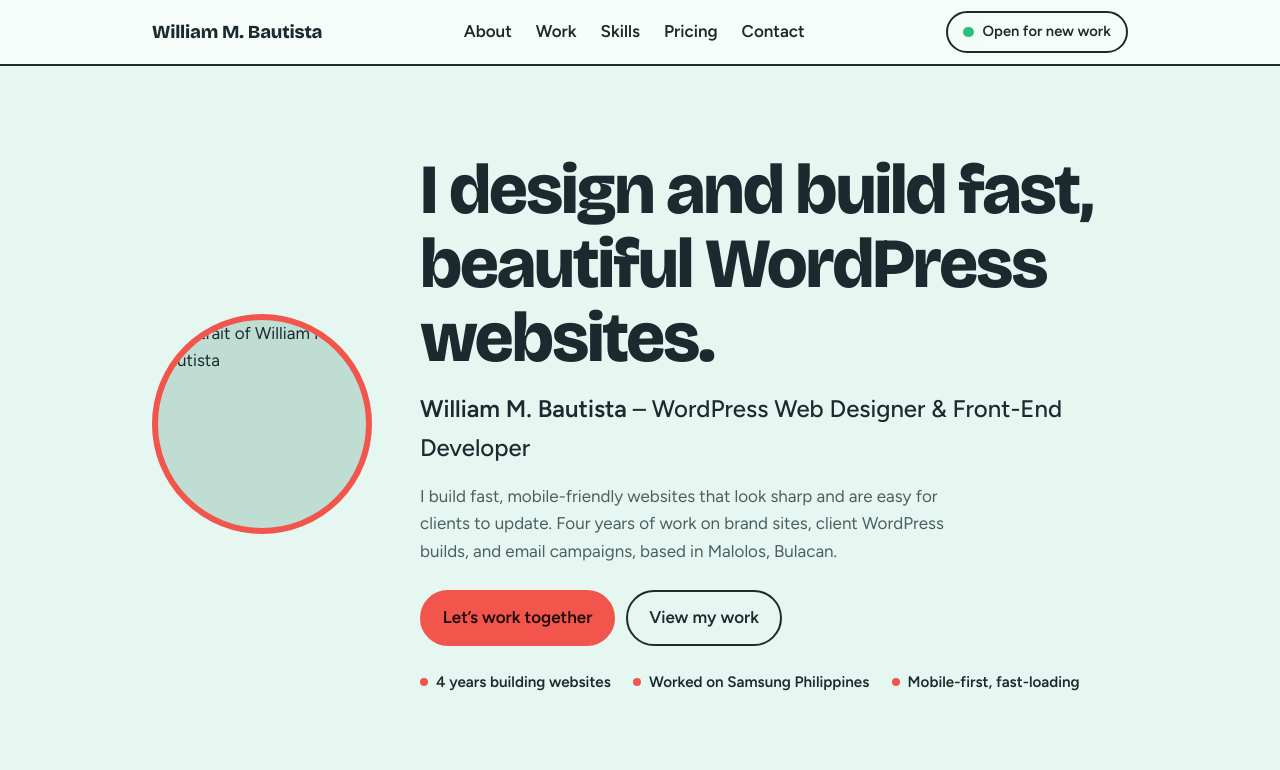
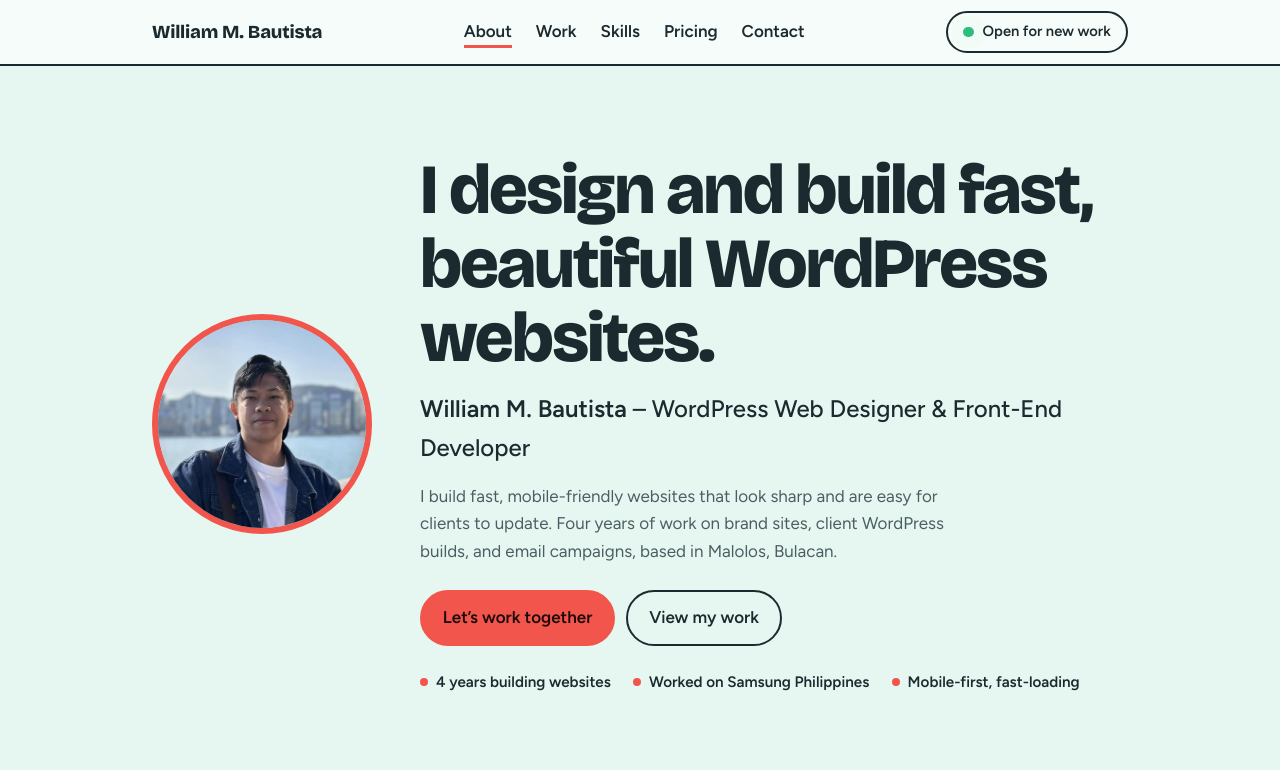
Before and after one commit to Codeblocks125/bautista-portfolio, a plain HTML site: page index.html in a window 1280 px wide. Shown: the top 770 px of the page. Drawn offline with nearby package versions, Linux system fonts and the light colour scheme; files whose address does not match are found by name.

Commit message:
Update index.html

```diff
--- a/index.html
+++ b/index.html
@@ -15,7 +15,7 @@
 </div></nav>
 <header class="hero">
   <div class="wrap">
-    <img class="photo" src="images/william-bautista.jpg" alt="Portrait of William M. Bautista" width="220" height="220">
+    <img class="photo" src="./william-bautista.jpg" alt="Portrait of William M. Bautista" width="220" height="220">
     <div>
       <h1>I design and build fast, beautiful WordPress websites.</h1>
       <p class="role"><strong>William M. Bautista</strong> – WordPress Web Designer &amp; Front-End Developer</p>
@@ -212,6 +212,6 @@
 </section>
 </main>
 <footer><div class="wrap">© William M. Bautista</div></footer>
-<script src="js/main.js" defer></script>
+<script src="./main.js" defer></script>
 </body>
 </html>
```
